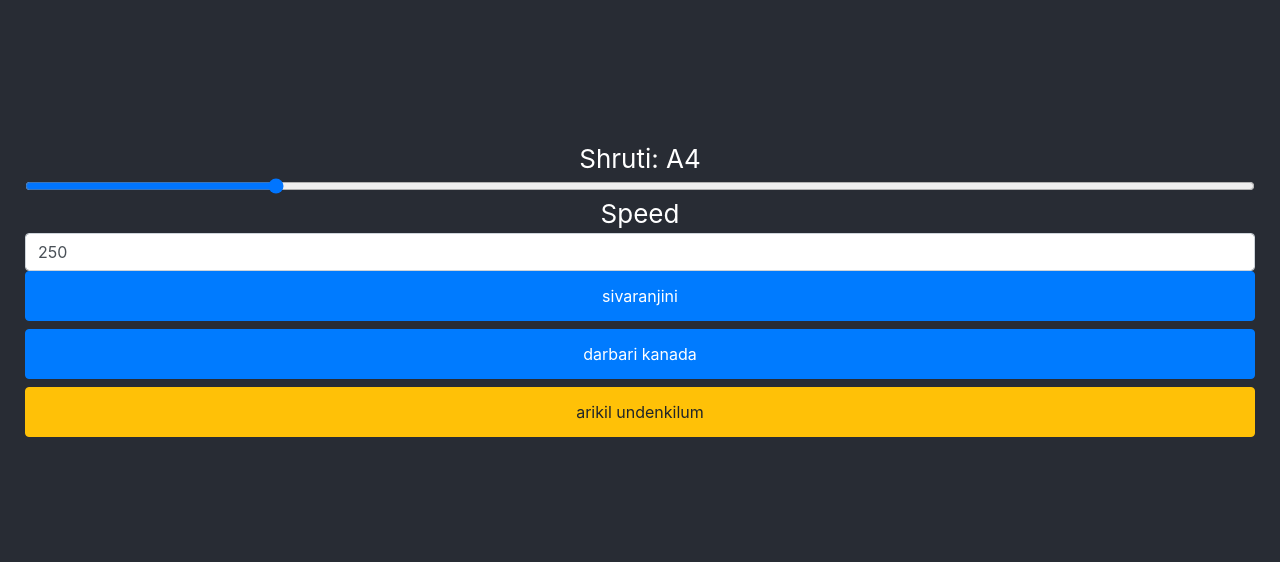
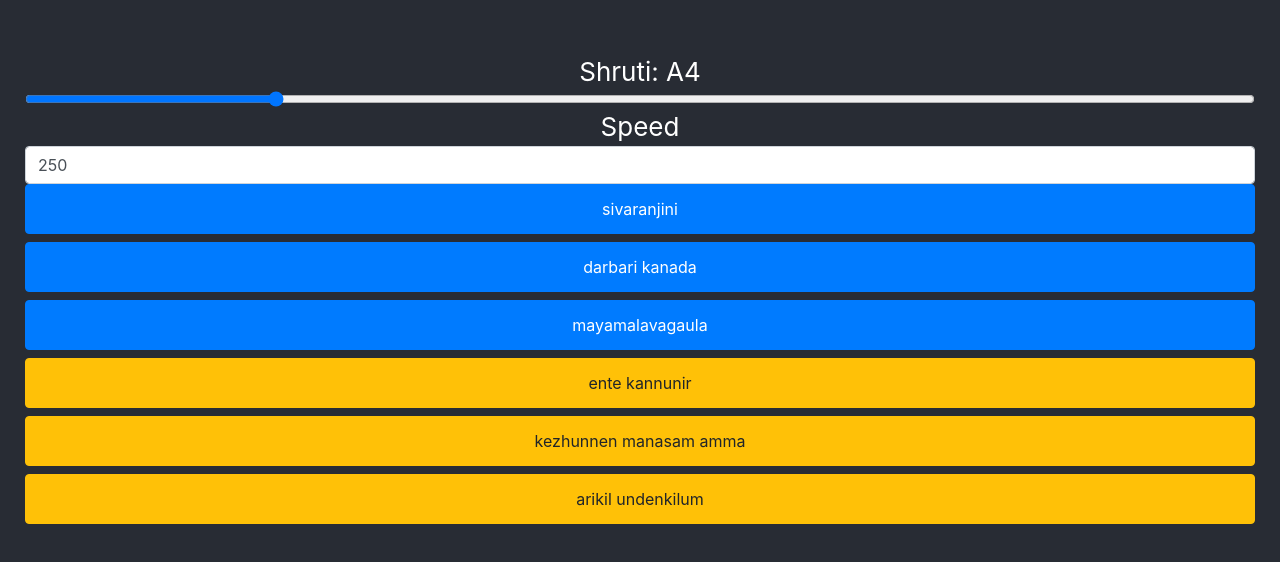
Before and after one commit to arunganesan/music-machine, a React (Create React App) app in the folder raga-player/: page / in a window 1280 px wide. Shown: the part 112-674 px from the top of the page. Built offline with nearby package versions, Linux system fonts and the light colour scheme; the HTML template or start-up script is replaced by a standard one.

Commit message:
added two more songs WOW

```diff
--- a/raga-player/src/App.tsx
+++ b/raga-player/src/App.tsx
@@ -29,6 +29,10 @@ const RAGAS: {[key: string]: string[][]} = {
   'darbari kanada': [
     'n1. s r2 g1 s m1 p d1 n1 s^'.split(' '),
     's^ d1 n1 p m1 p g1 m1 r2 s'.split(' ')
+  ],
+  'mayamalavagaula': [
+    's r1 g2 m1 p d1 n2 s^'.split(' '),
+    's^ n2 d1 p m1 g2 r1 s'.split(' '),
   ]
 };
 
@@ -38,6 +42,31 @@ type Song = {
 };
 
 const SONGS: { [key: string]: Song } = {
+  'ente kannunir': {
+    'raga': 'mayamalavagaula',
+    'notes': [
+      'n s^*2 n/4 s^/4 n/4 s^/4 n*2 d/4 p/4 d/4 m/4 m p m g/3 r/3 r/3 s*2',
+      'g m p m g r g/2 m/2 p m/4 p/4 d/4 p/4 m/2 p/2 g',
+      'g m p m g r r s*4',
+      'm*7 m/2 p/2 g m p p p d/4 p/4 d/4 m/4',
+      'p/2 d/2 s^ s^ n/2 s^/2 d d s^ s^/3 n/3 s^/3 d d p*3',
+      'p s^*3 n/2 s^/2 n/6 d/6 p/6 d/6 p/6 m/6',
+      'm/2 p/2 d p m g/3 r/3 g/3 r r s*2'
+    ]
+  },
+  'kezhunnen manasam amma': {
+    'raga': 'darbari kanada',
+    'notes': [
+      'g*2 r s d.*2 n. s s*4 m m',
+      'p/2 s^/2 s^/4 n/4 r^/4 s^/4 n/2 p/2 m p g m r*4 s/2 r/2 m/2 g',
+      'm r s d. n. n. g/6 r/6 s/6 r/6 g/6 m/6 g/2 s*4',
+      'm*3 p*3 n/2 d/2 n/2 s^/3 n/3 d/3 n/2 s^/2 n s^ s^*3',
+      'r^*3 s^/2 n/2 d n n/2 s^/2 s^*4',
+      'g^*3 r^*2 s^/2 n/2 n/2 s^/2 r^*2 s^*2 d/2 n/2 m p',
+      'm/2 p/2 n p g r s r r s/2 r/2 m/2 g/2',
+      'm r s d. n. n. g/6 r/6 s/6 r/6 g/6 m/6 g/2 s*4',
+    ]
+  },
   'arikil undenkilum':  {
     'raga': 'sivaranjini',
     'notes': [
```
